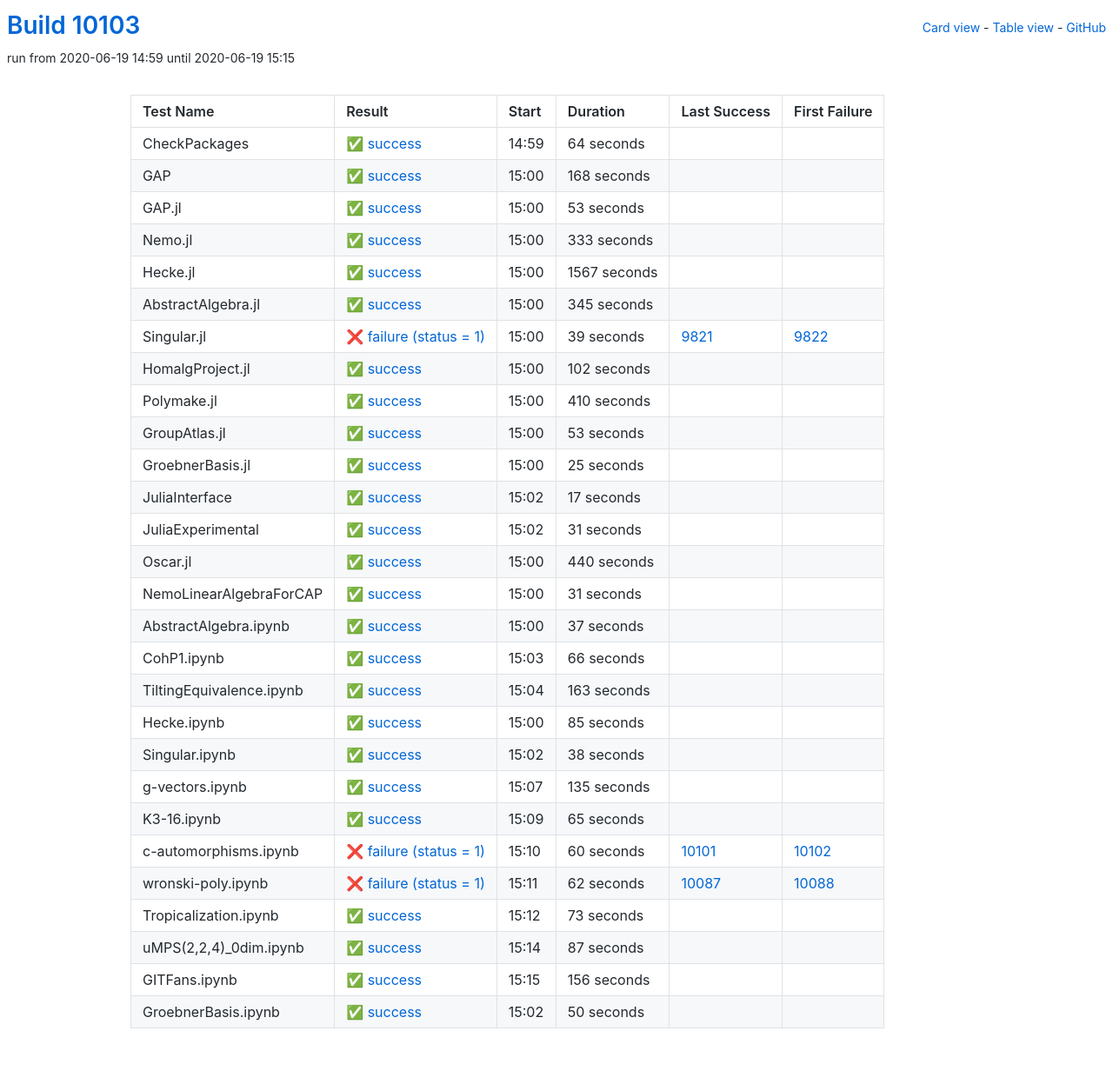
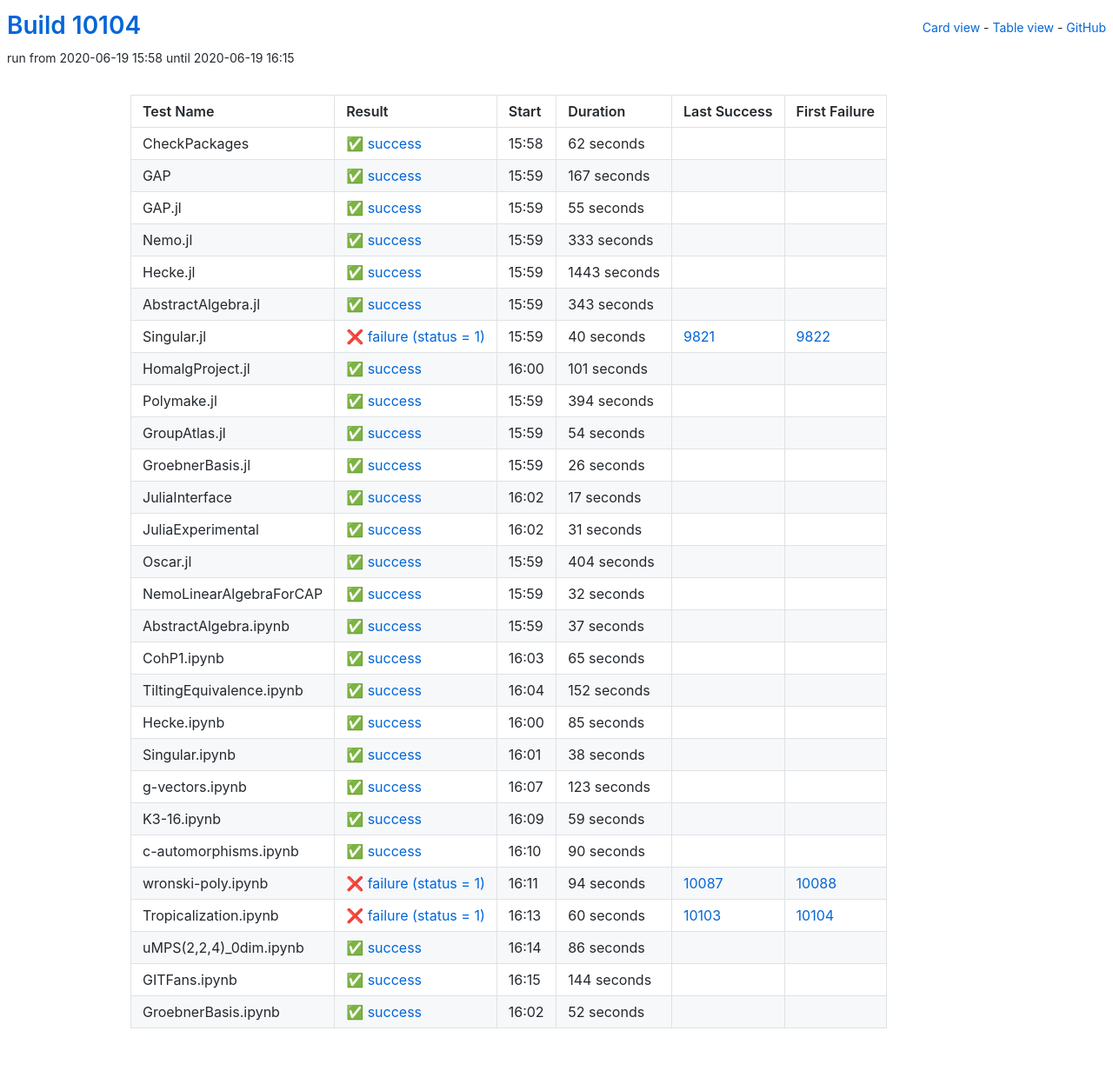
Before and after one commit to oscar-system/oscar-ci-status, a Jekyll site: the page built from table.html, in a window 1280 px wide. Shown: the whole page at 87% size. Built offline with Jekyll 4.4.1, drawn with Linux system fonts in a browser that asks for light colours.

Commit message:
Build #10104

```diff
--- a/_data/ci.yml
+++ b/_data/ci.yml
@@ -1,6 +1,6 @@
 ---
-build: 10103
-build_url: https://oscarci.mathematik.uni-kl.de/job/oscar/10103/
+build: 10104
+build_url: https://oscarci.mathematik.uni-kl.de/job/oscar/10104/
 job: oscar
 organization: oscar-system
 repo: oscar-ci-status
@@ -8,44 +8,44 @@
 tests:
 - name: CheckPackages
   id: checkpackages
-  log: https://oscarci.mathematik.uni-kl.de/job/oscar/10103/artifact/logs/build-10103/CheckPackages.log
-  start: 2020-06-19 14:59
+  log: https://oscarci.mathematik.uni-kl.de/job/oscar/10104/artifact/logs/build-10104/CheckPackages.log
+  start: 2020-06-19 15:58
   success: true
   exitcode: 0
   status: success
-  duration: 64
+  duration: 62
   last_success: false
   last_success_url:
   first_failure: false
   first_failure_url:
 - name: GAP
   id: gap
-  log: https://oscarci.mathematik.uni-kl.de/job/oscar/10103/artifact/logs/build-10103/GAP.log
-  start: 2020-06-19 15:00
+  log: https://oscarci.mathematik.uni-kl.de/job/oscar/10104/artifact/logs/build-10104/GAP.log
+  start: 2020-06-19 15:59
   success: true
   exitcode: 0
   status: success
-  duration: 168
+  duration: 167
   last_success: false
   last_success_url:
   first_failure: false
   first_failure_url:
 - name: GAP.jl
   id: gap-jl
-  log: https://oscarci.mathematik.uni-kl.de/job/oscar/10103/artifact/logs/build-10103/GAP.jl.log
-  start: 2020-06-19 15:00
+  log: https://oscarci.mathematik.uni-kl.de/job/oscar/10104/artifact/logs/build-10104/GAP.jl.log
+  start: 2020-06-19 15:59
   success: true
   exitcode: 0
   status: success
-  duration: 53
+  duration: 55
   last_success: false
   last_success_url:
   first_failure: false
   first_failure_url:
 - name: Nemo.jl
   id: nemo-jl
-  log: https://oscarci.mathematik.uni-kl.de/job/oscar/10103/artifact/logs/build-10103/Nemo.jl.log
-  start: 2020-06-19 15:00
+  log: https://oscarci.mathematik.uni-kl.de/job/oscar/10104/artifact/logs/build-10104/Nemo.jl.log
+  start: 2020-06-19 15:59
   success: true
   exitcode: 0
   status: success
@@ -56,92 +56,92 @@
   first_failure_url:
 - name: Hecke.jl
   id: hecke-jl
-  log: https://oscarci.mathematik.uni-kl.de/job/oscar/10103/artifact/logs/build-10103/Hecke.jl.log
-  start: 2020-06-19 15:00
+  log: https://oscarci.mathematik.uni-kl.de/job/oscar/10104/artifact/logs/build-10104/Hecke.jl.log
+  start: 2020-06-19 15:59
   success: true
   exitcode: 0
   status: success
-  duration: 1567
+  duration: 1443
   last_success: false
   last_success_url:
   first_failure: false
   first_failure_url:
 - name: AbstractAlgebra.jl
   id: abstractalgebra-jl
-  log: https://oscarci.mathematik.uni-kl.de/job/oscar/10103/artifact/logs/build-10103/AbstractAlgebra.jl.log
-  start: 2020-06-19 15:00
+  log: https://oscarci.mathematik.uni-kl.de/job/oscar/10104/artifact/logs/build-10104/AbstractAlgebra.jl.log
+  start: 2020-06-19 15:59
   success: true
   exitcode: 0
   status: success
-  duration: 345
+  duration: 343
   last_success: false
   last_success_url:
   first_failure: false
   first_failure_url:
 - name: Singular.jl
   id: singular-jl
-  log: https://oscarci.mathematik.uni-kl.de/job/oscar/10103/artifact/logs/build-10103/Singular.jl.log
-  start: 2020-06-19 15:00
+  log: https://oscarci.mathematik.uni-kl.de/job/oscar/10104/artifact/logs/build-10104/Singular.jl.log
+  start: 2020-06-19 15:59
   success: false
   exitcode: 1
   status: failure
-  duration: 39
+  duration: 40
   last_success: 9821
   last_success_url: https://oscarci.mathematik.uni-kl.de/job/oscar/9821/
   first_failure: 9822
   first_failure_url: https://oscarci.mathematik.uni-kl.de/job/oscar/9822/
 - name: HomalgProject.jl
   id: homalgproject-jl
-  log: https://oscarci.mathematik.uni-kl.de/job/oscar/10103/artifact/logs/build-10103/HomalgProject.jl.log
-  start: 2020-06-19 15:00
+  log: https://oscarci.mathematik.uni-kl.de/job/oscar/10104/artifact/logs/build-10104/HomalgProject.jl.log
+  start: 2020-06-19 16:00
   success: true
   exitcode: 0
   status: success
-  duration: 102
+  duration: 101
   last_success: false
   last_success_url:
   first_failure: false
   first_failure_url:
 - name: Polymake.jl
   id: polymake-jl
-  log: https://oscarci.mathematik.uni-kl.de/job/oscar/10103/artifact/logs/build-10103/Polymake.jl.log
-  start: 2020-06-19 15:00
+  log: https://oscarci.mathematik.uni-kl.de/job/oscar/10104/artifact/logs/build-10104/Polymake.jl.log
+  start: 2020-06-19 15:59
   success: true
   exitcode: 0
   status: success
-  duration: 410
+  duration: 394
   last_success: false
   last_success_url:
   first_failure: false
   first_failure_url:
 - name: GroupAtlas.jl
   id: groupatlas-jl
-  log: https://oscarci.mathematik.uni-kl.de/job/oscar/10103/artifact/logs/build-10103/GroupAtlas.jl.log
-  start: 2020-06-19 15:00
+  log: https://oscarci.mathematik.uni-kl.de/job/oscar/10104/artifact/logs/build-10104/GroupAtlas.jl.log
+  start: 2020-06-19 15:59
   success: true
   exitcode: 0
   status: success
-  duration: 53
+  duration: 54
   last_success: false
   last_success_url:
   first_failure: false
   first_failure_url:
 - name: GroebnerBasis.jl
   id: groebnerbasis-jl
-  log: https://oscarci.mathematik.uni-kl.de/job/oscar/10103/artifact/logs/build-10103/GroebnerBasis.jl.log
-  start: 2020-06-19 15:00
+  log: https://oscarci.mathematik.uni-kl.de/job/oscar/10104/artifact/logs/build-10104/GroebnerBasis.jl.log
+  start: 2020-06-19 15:59
   success: true
   exitcode: 0
   status: success
-  duration: 25
+  duration: 26
   last_success: false
   last_success_url:
   first_failure: false
   first_failure_url:
 - name: JuliaInterface
   id: juliainterface
-  log: https://oscarci.mathematik.uni-kl.de/job/oscar/10103/artifact/logs/build-10103/JuliaInterface.log
-  start: 2020-06-19 15:02
+  log: https://oscarci.mathematik.uni-kl.de/job/oscar/10104/artifact/logs/build-10104/JuliaInterface.log
+  start: 2020-06-19 16:02
   success: true
   exitcode: 0
   status: success
@@ -152,8 +152,8 @@
   first_failure_url:
 - name: JuliaExperimental
   id: juliaexperimental
-  log: https://oscarci.mathematik.uni-kl.de/job/oscar/10103/artifact/logs/build-10103/JuliaExperimental.log
-  start: 2020-06-19 15:02
+  log: https://oscarci.mathematik.uni-kl.de/job/oscar/10104/artifact/logs/build-10104/JuliaExperimental.log
+  start: 2020-06-19 16:02
   success: true
   exitcode: 0
   status: success
@@ -164,32 +164,32 @@
   first_failure_url:
 - name: Oscar.jl
   id: oscar-jl
-  log: https://oscarci.mathematik.uni-kl.de/job/oscar/10103/artifact/logs/build-10103/Oscar.jl.log
-  start: 2020-06-19 15:00
+  log: https://oscarci.mathematik.uni-kl.de/job/oscar/10104/artifact/logs/build-10104/Oscar.jl.log
+  start: 2020-06-19 15:59
   success: true
   exitcode: 0
   status: success
-  duration: 440
+  duration: 404
   last_success: false
   last_success_url:
   first_failure: false
   first_failure_url:
 - name: NemoLinearAlgebraForCAP
   id: nemolinearalgebraforcap
-  log: https://oscarci.mathematik.uni-kl.de/job/oscar/10103/artifact/logs/build-10103/NemoLinearAlgebraForCAP.log
-  start: 2020-06-19 15:00
+  log: https://oscarci.mathematik.uni-kl.de/job/oscar/10104/artifact/logs/build-10104/NemoLinearAlgebraForCAP.log
+  start: 2020-06-19 15:59
   success: true
   exitcode: 0
   status: success
-  duration: 31
+  duration: 32
   last_success: false
   last_success_url:
   first_failure: false
   first_failure_url:
 - name: AbstractAlgebra.ipynb
   id: abstractalgebra-ipynb
-  log: https://oscarci.mathematik.uni-kl.de/job/oscar/10103/artifact/logs/build-10103/AbstractAlgebra.ipynb.log
-  start: 2020-06-19 15:00
+  log: https://oscarci.mathematik.uni-kl.de/job/oscar/10104/artifact/logs/build-10104/AbstractAlgebra.ipynb.log
+  start: 2020-06-19 15:59
   success: true
   exitcode: 0
   status: success
@@ -200,32 +200,32 @@
   first_failure_url:
 - name: CohP1.ipynb
   id: cohp1-ipynb
-  log: https://oscarci.mathematik.uni-kl.de/job/oscar/10103/artifact/logs/build-10103/CohP1.ipynb.log
-  start: 2020-06-19 15:03
+  log: https://oscarci.mathematik.uni-kl.de/job/oscar/10104/artifact/logs/build-10104/CohP1.ipynb.log
+  start: 2020-06-19 16:03
   success: true
   exitcode: 0
   status: success
-  duration: 66
+  duration: 65
   last_success: false
   last_success_url:
   first_failure: false
   first_failure_url:
 - name: TiltingEquivalence.ipynb
   id: tiltingequivalence-ipynb
-  log: https://oscarci.mathematik.uni-kl.de/job/oscar/10103/artifact/logs/build-10103/TiltingEquivalence.ipynb.log
-  start: 2020-06-19 15:04
+  log: https://oscarci.mathematik.uni-kl.de/job/oscar/10104/artifact/logs/build-10104/TiltingEquivalence.ipynb.log
+  start: 2020-06-19 16:04
   success: true
   exitcode: 0
   status: success
-  duration: 163
+  duration: 152
   last_success: false
   last_success_url:
   first_failure: false
   first_failure_url:
 - name: Hecke.ipynb
   id: hecke-ipynb
-  log: https://oscarci.mathematik.uni-kl.de/job/oscar/10103/artifact/logs/build-10103/Hecke.ipynb.log
-  start: 2020-06-19 15:00
+  log: https://oscarci.mathematik.uni-kl.de/job/oscar/10104/artifact/logs/build-10104/Hecke.ipynb.log
+  start: 2020-06-19 16:00
   success: true
   exitcode: 0
   status: success
@@ -236,8 +236,8 @@
   first_failure_url:
 - name: Singular.ipynb
   id: singular-ipynb
-  log: https://oscarci.mathematik.uni-kl.de/job/oscar/10103/artifact/logs/build-10103/Singular.ipynb.log
-  start: 2020-06-19 15:02
+  log: https://oscarci.mathematik.uni-kl.de/job/oscar/10104/artifact/logs/build-10104/Singular.ipynb.log
+  start: 2020-06-19 16:01
   success: true
   exitcode: 0
   status: success
@@ -248,96 +248,96 @@
   first_failure_url:
 - name: g-vectors.ipynb
   id: g-vectors-ipynb
-  log: https://oscarci.mathematik.uni-kl.de/job/oscar/10103/artifact/logs/build-10103/g-vectors.ipynb.log
-  start: 2020-06-19 15:07
+  log: https://oscarci.mathematik.uni-kl.de/job/oscar/10104/artifact/logs/build-10104/g-vectors.ipynb.log
+  start: 2020-06-19 16:07
   success: true
   exitcode: 0
   status: success
-  duration: 135
+  duration: 123
   last_success: false
   last_success_url:
   first_failure: false
   first_failure_url:
 - name: K3-16.ipynb
   id: k3-16-ipynb
-  log: https://oscarci.mathematik.uni-kl.de/job/oscar/10103/artifact/logs/build-10103/K3-16.ipynb.log
-  start: 2020-06-19 15:09
+  log: https://oscarci.mathematik.uni-kl.de/job/oscar/10104/artifact/logs/build-10104/K3-16.ipynb.log
+  start: 2020-06-19 16:09
   success: true
   exitcode: 0
   status: success
-  duration: 65
+  duration: 59
   last_success: false
   last_success_url:
   first_failure: false
   first_failure_url:
 - name: c-automorphisms.ipynb
   id: c-automorphisms-ipynb
-  log: https://oscarci.mathematik.uni-kl.de/job/oscar/10103/artifact/logs/build-10103/c-automorphisms.ipynb.log
-  start: 2020-06-19 15:10
+  log: https://oscarci.mathematik.uni-kl.de/job/oscar/10104/artifact/logs/build-10104/c-automorphisms.ipynb.log
+  start: 2020-06-19 16:10
+  success: true
+  exitcode: 0
+  status: success
+  duration: 90
+  last_success: false
+  last_success_url:
+  first_failure: false
+  first_failure_url:
+- name: wronski-poly.ipynb
+  id: wronski-poly-ipynb
+  log: https://oscarci.mathematik.uni-kl.de/job/oscar/10104/artifact/logs/build-10104/wronski-poly.ipynb.log
+  start: 2020-06-19 16:11
   success: false
   exitcode: 1
   status: failure
-  duration: 60
-  last_success: 10101
-  last_success_url: https://oscarci.mathematik.uni-kl.de/job/oscar/10101/
-  first_failure: 10102
-  first_failure_url: https://oscarci.mathematik.uni-kl.de/job/oscar/10102/
-- name: wronski-poly.ipynb
-  id: wronski-poly-ipynb
-  log: https://oscarci.mathematik.uni-kl.de/job/oscar/10103/artifact/logs/build-10103/wronski-poly.ipynb.log
-  start: 2020-06-19 15:11
-  success: false
-  exitcode: 1
-  status: failure
-  duration: 62
+  duration: 94
   last_success: 10087
   last_success_url: https://oscarci.mathematik.uni-kl.de/job/oscar/10087/
   first_failure: 10088
   first_failure_url: https://oscarci.mathematik.uni-kl.de/job/oscar/10088/
 - name: Tropicalization.ipynb
   id: tropicalization-ipynb
-  log: https://oscarci.mathematik.uni-kl.de/job/oscar/10103/artifact/logs/build-10103/Tropicalization.ipynb.log
-  start: 2020-06-19 15:12
+  log: https://oscarci.mathematik.uni-kl.de/job/oscar/10104/artifact/logs/build-10104/Tropicalization.ipynb.log
+  start: 2020-06-19 16:13
+  success: false
+  exitcode: 1
+  status: failure
+  duration: 60
+  last_success: 10103
+  last_success_url: https://oscarci.mathematik.uni-kl.de/job/oscar/10103/
+  first_failure: 10104
+  first_failure_url: https://oscarci.mathematik.uni-kl.de/job/oscar/10104/
+- name: uMPS(2,2,4)_0dim.ipynb
+  id: umps-2-2-4-0dim-ipynb
+  log: https://oscarci.mathematik.uni-kl.de/job/oscar/10104/artifact/logs/build-10104/uMPS-2-2-4-_0dim.ipynb.log
+  start: 2020-06-19 16:14
   success: true
   exitcode: 0
   status: success
-  duration: 73
-  last_success: false
-  last_success_url:
-  first_failure: false
-  first_failure_url:
-- name: uMPS(2,2,4)_0dim.ipynb
-  id: umps-2-2-4-0dim-ipynb
-  log: https://oscarci.mathematik.uni-kl.de/job/oscar/10103/artifact/logs/build-10103/uMPS-2-2-4-_0dim.ipynb.log
-  start: 2020-06-19 15:14
-  success: true
-  exitcode: 0
-  status: success
-  duration: 87
+  duration: 86
   last_success: false
   last_success_url:
   first_failure: false
   first_failure_url:
 - name: GITFans.ipynb
   id: gitfans-ipynb
-  log: https://oscarci.mathematik.uni-kl.de/job/oscar/10103/artifact/logs/build-10103/GITFans.ipynb.log
-  start: 2020-06-19 15:15
+  log: https://oscarci.mathematik.uni-kl.de/job/oscar/10104/artifact/logs/build-10104/GITFans.ipynb.log
+  start: 2020-06-19 16:15
   success: true
   exitcode: 0
   status: success
-  duration: 156
+  duration: 144
   last_success: false
   last_success_url:
   first_failure: false
   first_failure_url:
 - name: GroebnerBasis.ipynb
   id: groebnerbasis-ipynb
-  log: https://oscarci.mathematik.uni-kl.de/job/oscar/10103/artifact/logs/build-10103/GroebnerBasis.ipynb.log
-  start: 2020-06-19 15:02
+  log: https://oscarci.mathematik.uni-kl.de/job/oscar/10104/artifact/logs/build-10104/GroebnerBasis.ipynb.log
+  start: 2020-06-19 16:02
   success: true
   exitcode: 0
   status: success
-  duration: 50
+  duration: 52
   last_success: false
   last_success_url:
   first_failure: false
```
Also changed, not shown: README.md.
